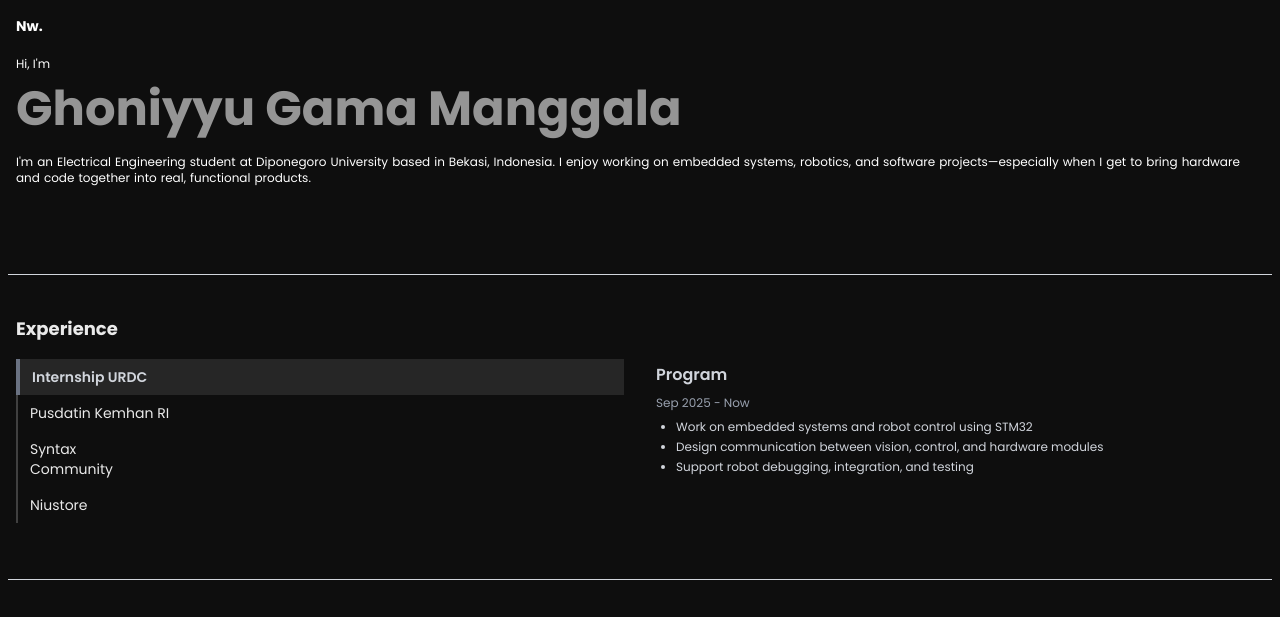
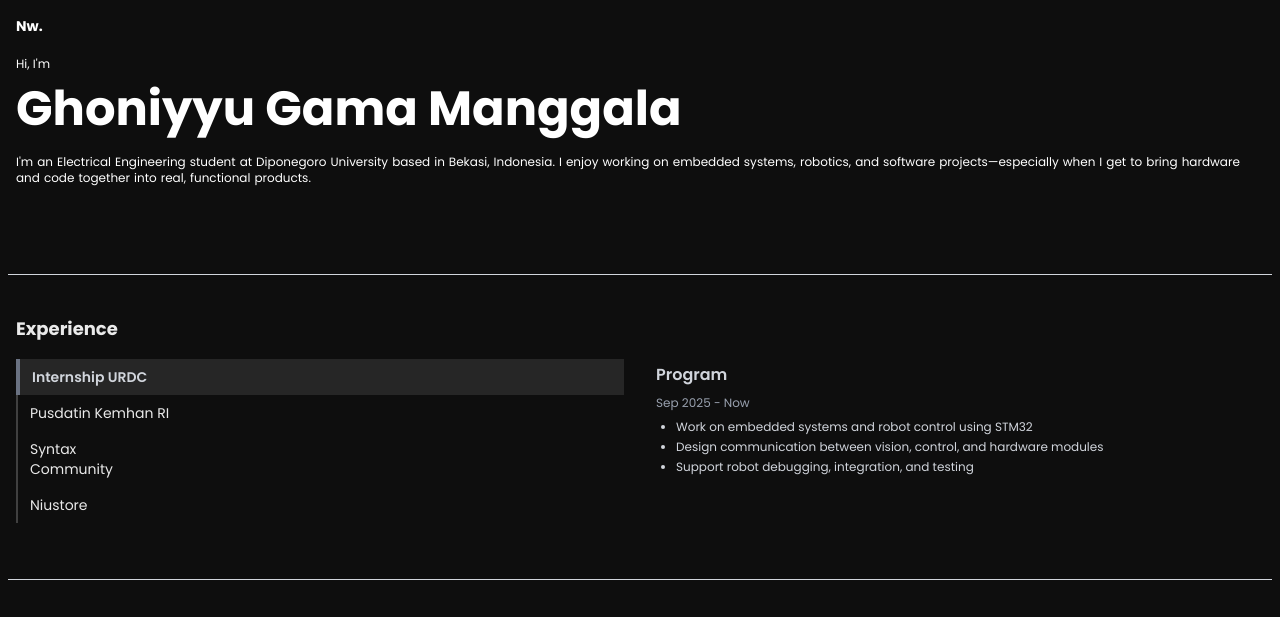
Before and after one commit to Niyyuuuu/Profile-Niyyuuuu, a plain HTML site: page main/index.html in a window 1280 px wide. Shown: the top 617 px of the page. Drawn offline with nearby package versions, Linux system fonts and the light colour scheme.

Commit message:
Change background color of #name to white

```diff
--- a/main/css/style.css
+++ b/main/css/style.css
@@ -30,7 +30,7 @@ nav {
 }
 
 #name {
-  background: rgb(149, 149, 149);
+  background: white;
   background-clip: text;
   -webkit-background-clip: text;
   -moz-background-clip: text;
```
